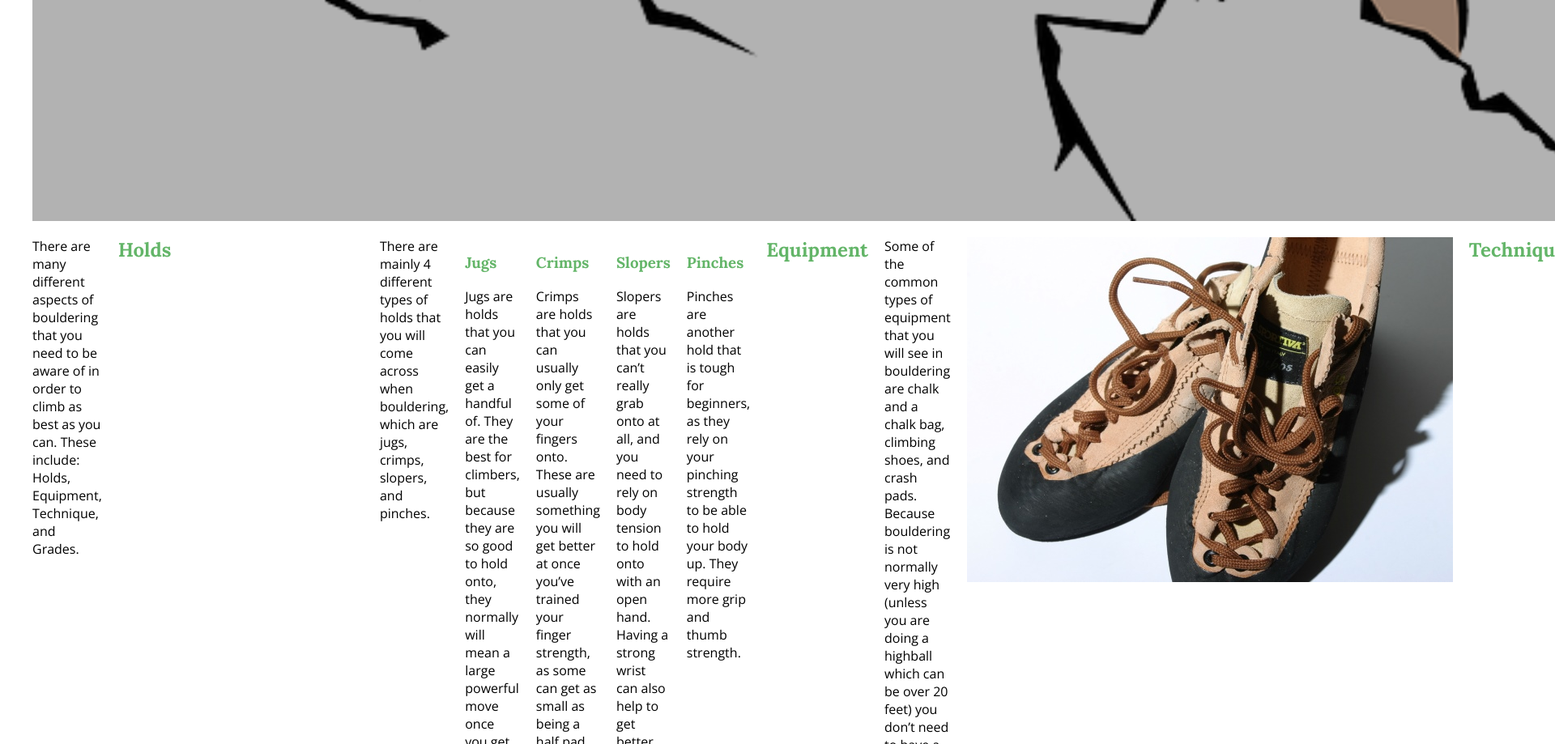
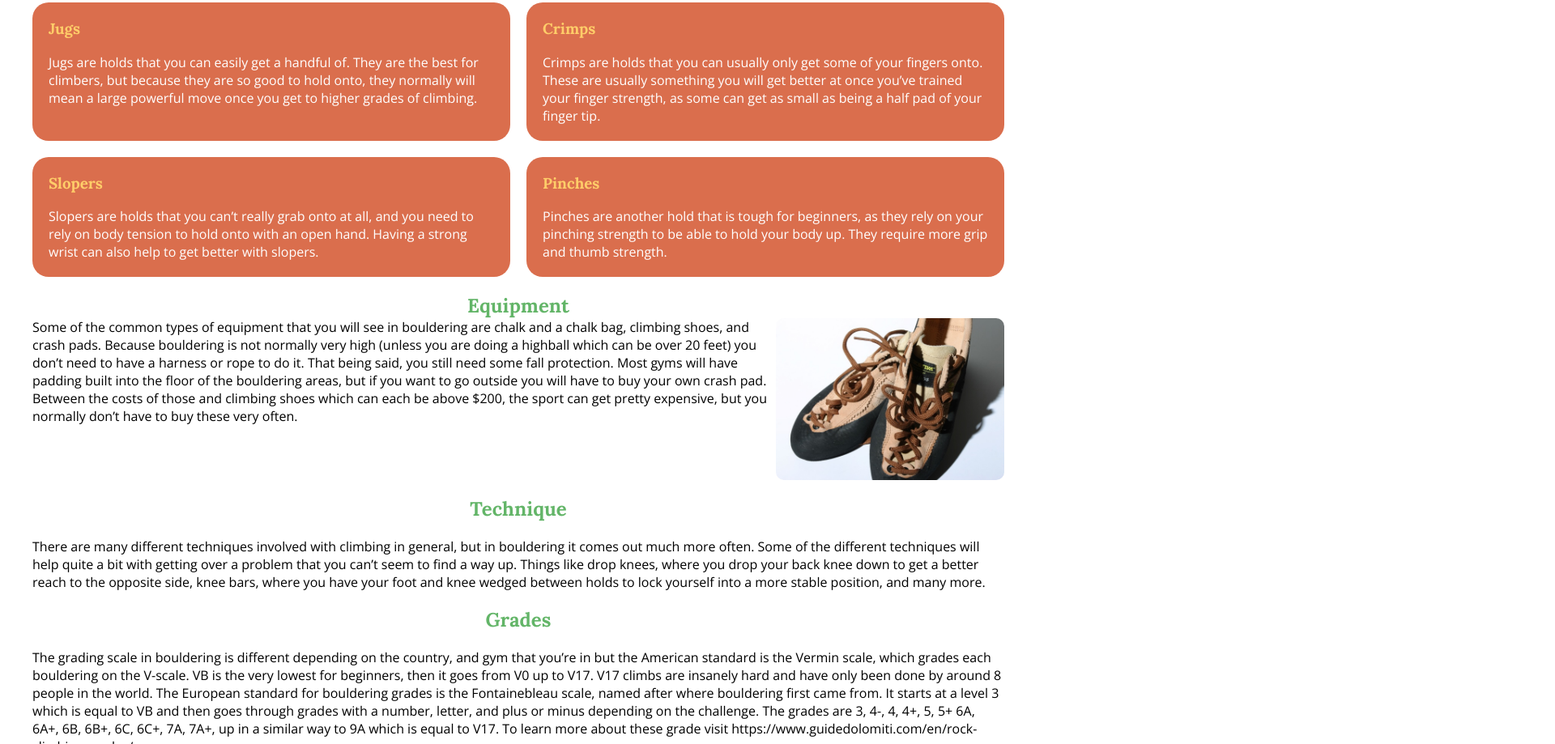
Before and after one commit to GageDorl/wdd130, a website: page climbtime/info.html in a window 1280 px wide. Shown: the part 949-1868 px from the top of the page at 81% size, 1920 px wide, since content can reach past the window. Drawn offline with nearby package versions, Linux system fonts and the light colour scheme.

Commit message:
Added styling for other pages a little

```diff
--- a/climbtime/info.html
+++ b/climbtime/info.html
@@ -43,9 +43,11 @@
             <h3 class="mini-title">Pinches</h3>
             <div class="mini-text">Pinches are another hold that is tough for beginners, as they rely on your pinching strength to be able to hold your body up. They require more grip and thumb strength.</div>
         </div>
-        <h2 class="title">Equipment</h2>
-        <div class="text">Some of the common types of equipment that you will see in bouldering are chalk and a chalk bag, climbing shoes, and crash pads. Because bouldering is not normally very high (unless you are doing a highball which can be over 20 feet) you don’t need to have a harness or rope to do it. That being said, you still need some fall protection. Most gyms will have padding built into the floor of the bouldering areas, but if you want to go outside you will have to buy your own crash pad. Between the costs of those and climbing shoes which can each be above $200, the sport can get pretty expensive, but you normally don’t have to buy these very often.</div>
-        <img id="equipment-img" src="assets/shoes_resized.jpg">
+        <div class="equipment-float">
+            <h2 class="title">Equipment</h2><img id="equipment-img" src="assets/shoes_resized.jpg">
+            <div class="text">Some of the common types of equipment that you will see in bouldering are chalk and a chalk bag, climbing shoes, and crash pads. Because bouldering is not normally very high (unless you are doing a highball which can be over 20 feet) you don’t need to have a harness or rope to do it. That being said, you still need some fall protection. Most gyms will have padding built into the floor of the bouldering areas, but if you want to go outside you will have to buy your own crash pad. Between the costs of those and climbing shoes which can each be above $200, the sport can get pretty expensive, but you normally don’t have to buy these very often.</div>
+
+        </div>
         <h2 class="title">Technique</h2>
         <div class="text">There are many different techniques involved with climbing in general, but in bouldering it comes out much more often. Some of the different techniques will help quite a bit with getting over a problem that you can’t seem to find a way up. Things like drop knees, where you drop your back knee down to get a better reach to the opposite side, knee bars, where you have your foot and knee wedged between holds to lock yourself into a more stable position, and many more.</div>
         <h2 class="title">Grades</h2>
--- a/climbtime/styles/styles.css
+++ b/climbtime/styles/styles.css
@@ -17,6 +17,16 @@
     grid-column: 1/13;
 }
 
+#equipment-img{
+    float:right;
+    height:200px;
+    border-radius: 10px;
+}
+
+.equipment-float{
+    grid-column: 1/13;
+    display: block;
+}
 
 footer{
     display: flex;
@@ -81,6 +91,30 @@
     height:30px;
 }
 
+.hold-card{
+    background-color: var(--accent1-color);
+    color:var(--accent3-color);
+    padding:20px;
+    border-radius: 20px;
+}
+
+.hold-card .mini-title{
+    color:var(--primary-color);
+    margin-top: 0;
+}
+
+.hold-card:nth-child(even){
+    grid-column: 1/7;
+}
+
+.hold-card:nth-child(odd){
+    grid-column: 7/13;
+}
+
+#info-def{
+    grid-column: 1/13;
+}
+
 #logo{
     width:70px;
     margin:auto;
@@ -93,7 +127,7 @@
 main{
     display:grid;
     justify-items: center;
-    width:1200px;
+    max-width:1200px;
     margin:auto;
     grid-template-columns: repeat(12,1fr);
     gap:20px;
@@ -121,3 +155,13 @@
     color: var(--primary-color);
     background-color: var(--accent1-color);
 }
+
+.title{
+    grid-column: 1/13;
+    justify-self: center;
+}
+
+.text{
+    justify-self: left;
+    grid-column: 1/13;
+}
```
